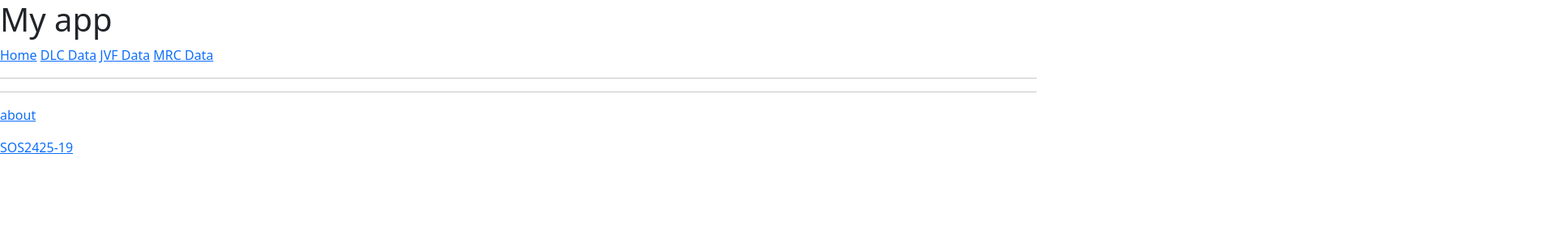
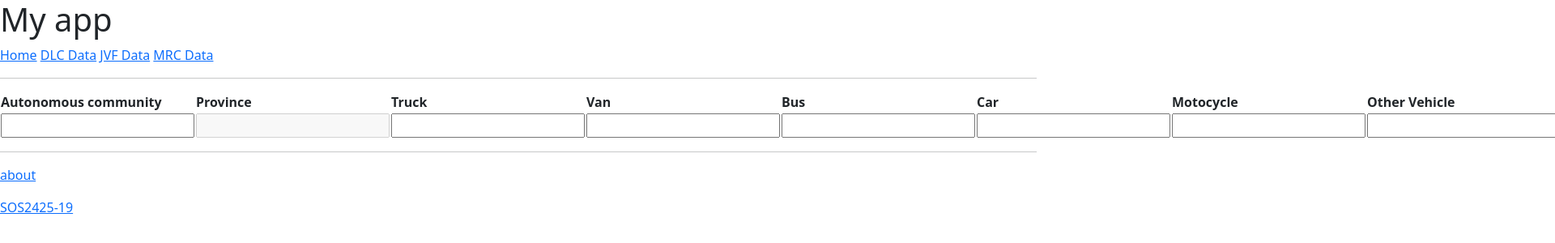
Before and after one commit to gti-sos/SOS2425-19, a SvelteKit app in the folder src/front/: page /ownerships-changes-stats/editar/1/1 in a window 1280 px wide. Shown: the top 300 px of the page at 81% size, 1920 px wide, since content can reach past the window. Built offline with nearby package versions, Linux system fonts and the light colour scheme; no server answers.

Commit message:
edit JVF

```diff
--- a/src/front/package.json
+++ b/src/front/package.json
@@ -32,6 +32,7 @@
 		"vite": "^6.2.5"
 	},
 	"dependencies": {
-		"@sveltestrap/sveltestrap": "^7.1.0"
+		"@sveltestrap/sveltestrap": "^7.1.0",
+		"process": "^0.11.10"
 	}
 }
--- a/src/front/src/routes/ownerships-changes-stats/+page.svelte
+++ b/src/front/src/routes/ownerships-changes-stats/+page.svelte
@@ -337,6 +337,7 @@
                 </td>
                 <td>
                     <Button color="danger" on:click={() => {deleteExchanges(exchange.province,exchange.year)}}>Delete</Button>
+                    <a href={`/ownerships-changes-stats/editar/${exchange.province}/${exchange.year}`}> <Button color="secondary">Editar</Button></a>
 
                 </td>
 
--- a/src/front/src/routes/ownerships-changes-stats/editar/[province]/[year]/+page.svelte
+++ b/src/front/src/routes/ownerships-changes-stats/editar/[province]/[year]/+page.svelte
@@ -1,8 +1,136 @@
 <script>
-	import { Table } from "@sveltestrap/sveltestrap";
+	//@ts-nocheck
+	import { Table,Button } from "@sveltestrap/sveltestrap";
+	import {onMount} from "svelte";
+	import {dev} from "$app/environment";
+	import { page } from "$app/stores";
+    import { get } from "svelte/store";
+	import { goto } from '$app/navigation';
+	import {title} from "process";
 
+	let DEVEL_HOST= "http://localhost:16078";
+	let API="/api/v1/ownerships-changes-stats/";
+	if(dev){
+		API=DEVEL_HOST + API
+	}
+
+	let exChangesData=[];
+    let result="";
+    let resultStatus="";
+
+	let editExchangeAC="";
+    let editExchangeProvince="";
+    let editExchangeTruck="";
+    let editExchangeVan="";
+    let editExchangeBus="";
+    let editExchangeCar="";
+    let editExchangeMotocycle="";
+    let editExchangeOther="";
+    let editExchangeYear="";
+
+
+
+    async function getExchange(){
+        resultStatus = result = "";
+		const $page=get(page);
+
+		let province= $page.params.province;
+		let year=$page.params.year;
+
+        try{
+            const res = await fetch(API,{method:"GET"});
+            const data= await res.json();
+
+			exChangesData=[data];
+			const x= exChangesData[0];
+
+			editExchangeAC=x.autonomous_community;
+			editExchangeProvince=x.province ;
+			editExchangeTruck=x.truck;
+			editExchangeVan=x.van;
+			editExchangeBus=x.bus;
+			editExchangeCar=x.car;
+			editExchangeMotocycle=x.motocycle;
+			editExchangeOther=x.other_vehicle;
+			editExchangeYear=x.year;
+
+        } catch (error){
+            console.log(`ERROR: GET from ${API}: ${error}`);
+        }
+    }
+	async function updateExchange(exchange){
+
+		const url=`${API}${exchange.province}/${exchange.year}`;
+        try{
+            const res = await fetch(url,{
+				method:"PUT",
+				headers:{
+					"Content-type":"application/json"
+				},
+				body:JSON.stringify(exchange)
+			});
+
+            status = await res.status
+            if (status ==200) {
+                console.log("Sanction updated successfully");
+                console.log("Dato actualizado correctamente")
+                goto("/sanctions-and-points-stats"); // recarga el dato actualizado
+            } else {
+                console.error("Failed to update sanction", res.status);
+            }
+        } catch (error) {
+            console.error("Error updating sanction", error);
+        }
+	}
+
+	async function updateFromInput(){
+		const up={
+		autonomous_community : editExchangeAC,
+		province : editExchangeProvince,
+    	truck : Number( editExchangeTruck),
+        van: Number( editExchangeVan),
+        bus: Number(editExchangeBus),
+        car:  Number(editExchangeCar),
+        motocycle:  Number( editExchangeMotocycle),
+        other_vehicle :  Number( editExchangeOther),
+        year: Number (editExchangeYear)
+		}
+		updateExchange(up);
+	}
+	onMount(() =>{
+		getExchange();
+	});
 
 </script>
 <Table>
+    <thead>
+        <tr>
+            <th> Autonomous community </th>
+            <th> Province </th>
+            <th> Truck </th>
+            <th> Van </th>
+            <th> Bus </th>
+            <th> Car </th>
+            <th> Motocycle </th>
+            <th> Other Vehicle</th>
+            <th> Year </th>
+        </tr>
+    </thead>
+	<tbody>
+        <tr>
+            <td><input bind:value={editExchangeAC}> </td>
+            <td><input bind:value={editExchangeProvince} disabled></td>
+            <td><input bind:value={editExchangeTruck}></td>
+            <td><input bind:value={editExchangeVan}></td>
+            <td><input bind:value={editExchangeBus}></td>
+            <td><input bind:value={editExchangeCar}></td>
+            <td><input bind:value={editExchangeMotocycle}></td>
+            <td><input bind:value={editExchangeOther}></td>
+            <td><input bind:value={editExchangeYear} disabled></td>
 
+            <td>
+                <Button color="warning" on:click={updateFromInput}>Actualizar</Button>
+            </td>
+		</tr>
+	</tbody>
 </Table>
```
Also changed, not shown: 1 other file (tests, documents, lock files or other folders).
